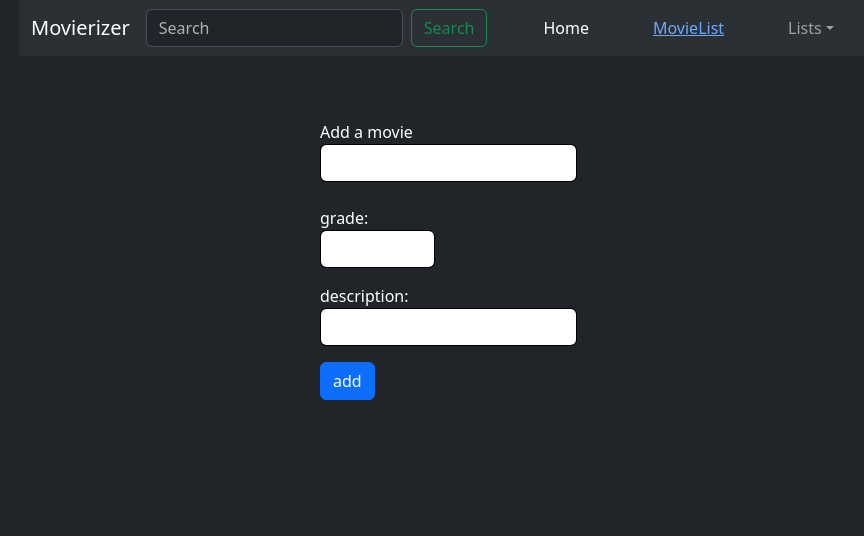
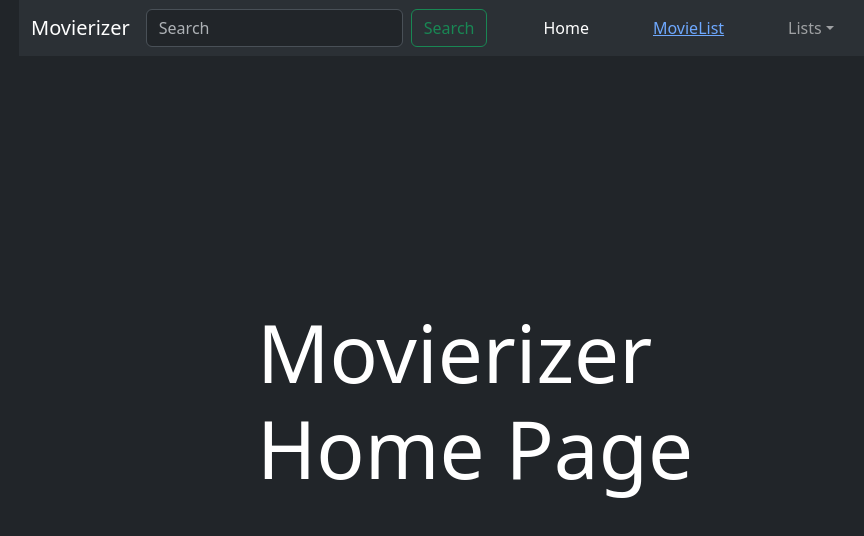
Before and after one commit to movierizer/movierizer-front, a React (Create React App) app: page / in a window 1280 px wide. Shown: the top 536 px of the page, without its empty margins (63-927 px from the left). Built offline with nearby package versions, Linux system fonts and the light colour scheme; no server answers.

Commit message:
feat : add of a home page

```diff
--- a/src/App.js
+++ b/src/App.js
@@ -5,6 +5,7 @@ import MovieList from './components/MovieList';
 import NavBar from './components/NavBar';
 import 'bootstrap/dist/css/bootstrap.min.css';
 import MovieForm from './components/MovieForm';
+import HomePage from './components/HomePage';
 
 
 /*This is the main component of my front you can find the stucture of the app*/
@@ -13,11 +14,11 @@ export default function App() {
   <div class="bg-dark text-white min-vh-100">
     <Router>
       <NavBar />
-        <Routes path="/" element={<MovieList />}>
+        <Routes>
+           <Route exact path="/" element={<HomePage />} />
            <Route path='/movies' element={<MovieList />} />
         </Routes>
     </Router>
-    <MovieForm/>
   </div>
   );
 }
--- /dev/null
+++ b/src/components/HomePage.js
@@ -0,0 +1,8 @@
+const HomePage = () => {
+    return (
+        <div>
+            <h1 class="display-1 text-white bg-dark position-absolute top-50 start-50 translate-middle">Movierizer Home Page</h1>
+        </div>
+    )
+}
+export default HomePage;
```
